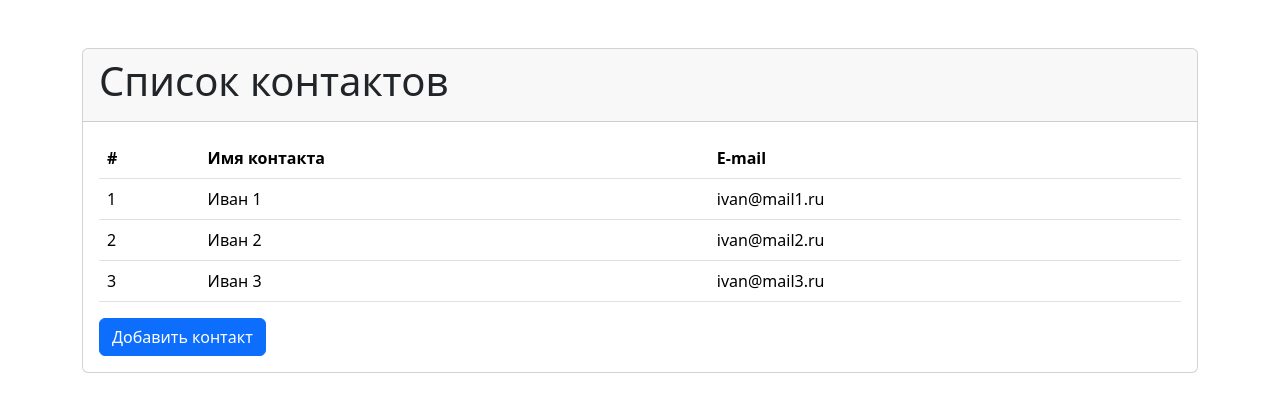
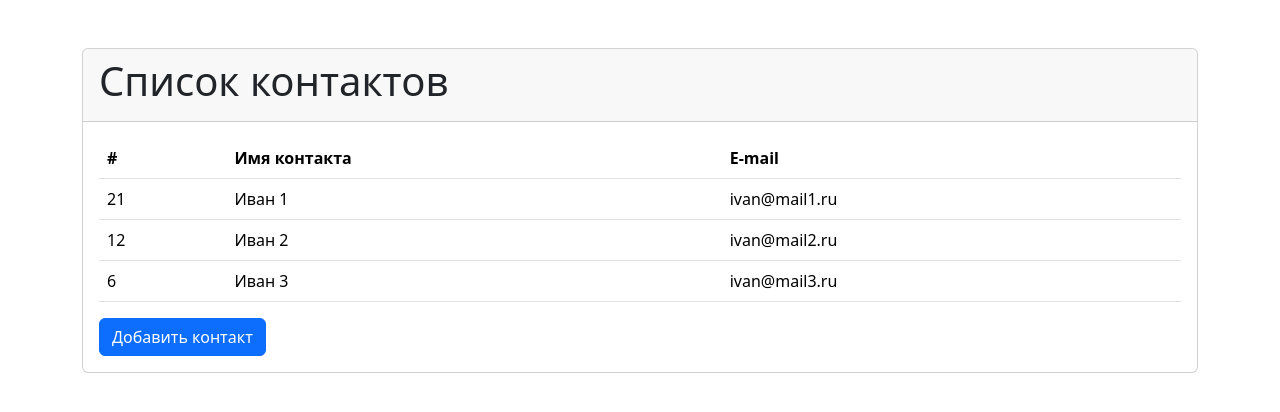
Before and after one commit to denny7794/api-explorer-hub, a React (Create React App) app in the folder client/: page / in a window 1280 px wide. Shown: the top 412 px of the page. Built offline with nearby package versions, Linux system fonts and the light colour scheme.

Commit message:
front: унификация id (вар 1)

```diff
--- a/client/src/App.js
+++ b/client/src/App.js
@@ -5,15 +5,16 @@ import TableContact from "./layout/TableContact/TableContact";
 const App = () => {
   const [contacts, setContacts] = useState(
     [
-      { id: 1, name: 'Иван 1', email: 'ivan@mail1.ru' },
-      { id: 2, name: 'Иван 2', email: 'ivan@mail2.ru' },
-      { id: 3, name: 'Иван 3', email: 'ivan@mail3.ru' },
+      { id: 21, name: 'Иван 1', email: 'ivan@mail1.ru' },
+      { id: 12, name: 'Иван 2', email: 'ivan@mail2.ru' },
+      { id: 6, name: 'Иван 3', email: 'ivan@mail3.ru' },
     ]
   );
 
   const addContact = () => {
+    const newId = contacts.sort((x, y) => x.id - y.id)[contacts.length - 1].id + 1;
     const item = {
-      id: Math.floor(Math.random() * 100),
+      id: newId,
       name: 'Иван 3',
       email: 'ivan@mail3.ru'
     }
```
